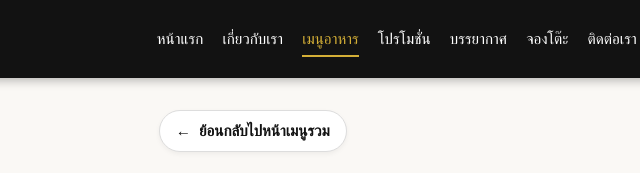
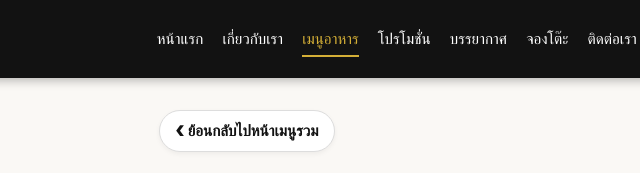
Before and after one commit to narongchaiexe69-spec/KIZUNA, a plain HTML site: page sushi.html in a window 1280 px wide. Shown: the top 173 px of the page, 268-908 px from the left. Drawn offline with Linux system fonts and the light colour scheme.

Commit message:
Add files via upload

```diff
--- a/sushi.html
+++ b/sushi.html
@@ -428,11 +428,11 @@
         </nav>
     </header>
 
-    <main class="container">
+        <main class="container">
         <!-- ปุ่มย้อนกลับไปหน้าเมนูหลัก -->
         <div class="back-btn-container">
             <a href="menu.html" class="back-btn">
-                <span>←</span> ย้อนกลับไปหน้าเมนูรวม
+                ❮ ย้อนกลับไปหน้าเมนูรวม
             </a>
         </div>
 
```
